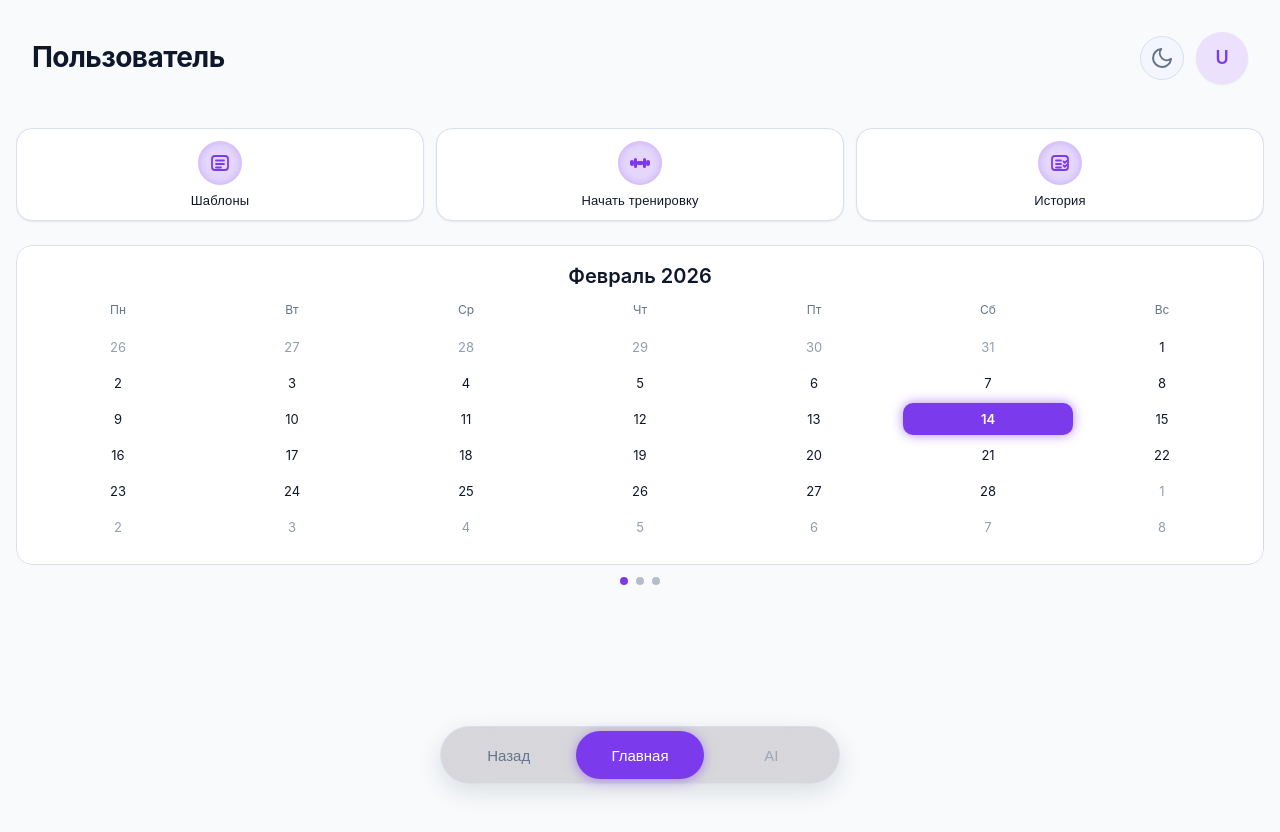
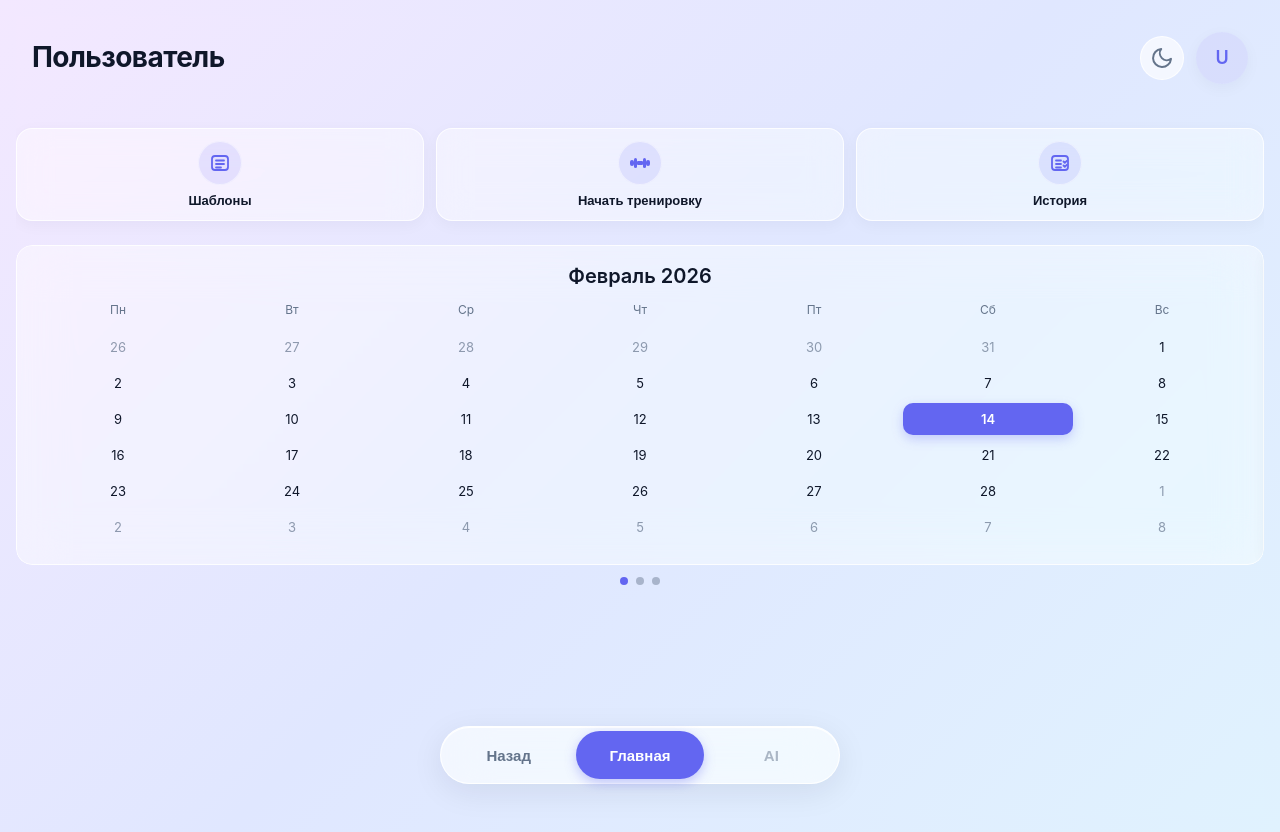
Before and after one commit to Vlad1m8r/dsport-ui, a React (Vite) app: page / in a window 1280 px wide. Built offline with nearby package versions, Linux system fonts and the light colour scheme; no server answers.

Commit message:
Обновлен светлый glassmorphism для главной страницы

```diff
--- a/src/shared/ui/theme/tokens.css
+++ b/src/shared/ui/theme/tokens.css
@@ -41,15 +41,27 @@
   --content-bottom: var(--tg-content-safe-area-inset-bottom, 0px);
 }
 
-html[data-mode="light"] {
-  --bg: #f8fafc;
-  --surface: #ffffff;
-  --surface-2: #f4f6ff;
+html[data-mode="light"],
+:root {
+  /* Пастельный неоднородный фон для красивого размытия */
+  --bg: linear-gradient(135deg, #f3e8ff 0%, #e0e7ff 50%, #e0f2fe 100%);
+
+  /* Полупрозрачное белое "стекло" */
+  --surface: rgba(255, 255, 255, 0.45);
+  --surface-2: rgba(255, 255, 255, 0.65);
+
   --text: #0f172a;
   --text-muted: #64748b;
-  --border: #d9dfeb;
-  --accent: #7c3aed;
+
+  /* Яркая белая рамка имитирует блик на кромке стекла */
+  --border: rgba(255, 255, 255, 0.8);
+
+  --accent: #6366f1;
   --accent-contrast: #ffffff;
+
+  /* Очень мягкие тени, чтобы стекло казалось легким */
+  --shadow-sm: 0 4px 16px rgba(15, 23, 42, 0.04);
+  --shadow-md: 0 8px 32px rgba(15, 23, 42, 0.08);
 }
 
 html[data-mode="dark"] {
--- a/src/widgets/home/home.css
+++ b/src/widgets/home/home.css
@@ -102,19 +102,21 @@
   padding: var(--space-3) var(--space-2);
   color: var(--text);
   transition: transform var(--motion-fast) var(--ease-standard),
-    background var(--motion-fast) var(--ease-standard);
+    background var(--motion-fast) var(--ease-standard),
+    box-shadow var(--motion-fast) var(--ease-standard);
 }
 
 .home-action-tile__icon-wrapper {
   width: 44px;
   aspect-ratio: 1;
   border-radius: var(--radius-pill);
-  background: color-mix(in srgb, var(--accent) 20%, transparent);
+  background: color-mix(in srgb, var(--accent) 12%, transparent);
   color: var(--accent);
   display: flex;
   align-items: center;
   justify-content: center;
-  box-shadow: inset 0 0 8px color-mix(in srgb, var(--accent) 30%, transparent);
+  /* Внутренний блик для объема */
+  box-shadow: inset 0 0 0 1px rgba(255, 255, 255, 0.5);
 }
 
 .home-action-tile__icon {
@@ -125,14 +127,15 @@
 
 .home-action-tile__label {
   font-size: 13px;
-  font-weight: 500;
+  font-weight: 600;
   text-align: center;
-  letter-spacing: 0.01em;
+  color: var(--text);
 }
 
 .home-action-tile:active {
   transform: scale(0.95);
   background: var(--surface-2);
+  box-shadow: none;
 }
 
 .home-slider {
@@ -171,8 +174,8 @@
   min-height: 320px;
   border-radius: var(--radius-xl);
   background: var(--surface);
-  backdrop-filter: blur(20px) saturate(180%);
-  -webkit-backdrop-filter: blur(20px) saturate(180%);
+  backdrop-filter: blur(24px) saturate(180%);
+  -webkit-backdrop-filter: blur(24px) saturate(180%);
   border: 1px solid var(--border);
   box-shadow: var(--shadow-sm);
   color: var(--text);
@@ -227,8 +230,9 @@
 .home-calendar__cell--today {
   background: var(--accent);
   color: var(--accent-contrast);
-  box-shadow: 0 0 12px color-mix(in srgb, var(--accent) 60%, transparent);
+  box-shadow: 0 4px 12px color-mix(in srgb, var(--accent) 30%, transparent);
   font-weight: 600;
+  border-radius: var(--radius-md);
 }
 
 .home-slider__slide--stub {
@@ -275,11 +279,11 @@
   gap: var(--space-1);
   padding: var(--space-1);
   border-radius: var(--radius-pill);
-  background: color-mix(in srgb, var(--surface) 60%, rgba(20, 15, 30, 0.4));
+  background: rgba(255, 255, 255, 0.65);
   backdrop-filter: blur(24px) saturate(200%);
   -webkit-backdrop-filter: blur(24px) saturate(200%);
-  border: 1px solid var(--border);
-  box-shadow: var(--shadow-md);
+  border: 1px solid rgba(255, 255, 255, 0.9);
+  box-shadow: var(--shadow-md), inset 0 1px 0 rgba(255, 255, 255, 1);
   pointer-events: auto;
 }
 
@@ -290,7 +294,7 @@
   border: none;
   background: transparent;
   color: var(--text-muted);
-  font-weight: 500;
+  font-weight: 600;
   transition: all var(--motion-fast) var(--ease-standard);
 }
 
@@ -298,5 +302,5 @@
 .footer-nav__button--active.ui-button--ghost {
   color: var(--accent-contrast);
   background: var(--accent);
-  box-shadow: 0 2px 12px color-mix(in srgb, var(--accent) 50%, transparent);
+  box-shadow: 0 4px 12px color-mix(in srgb, var(--accent) 35%, transparent);
 }
```
